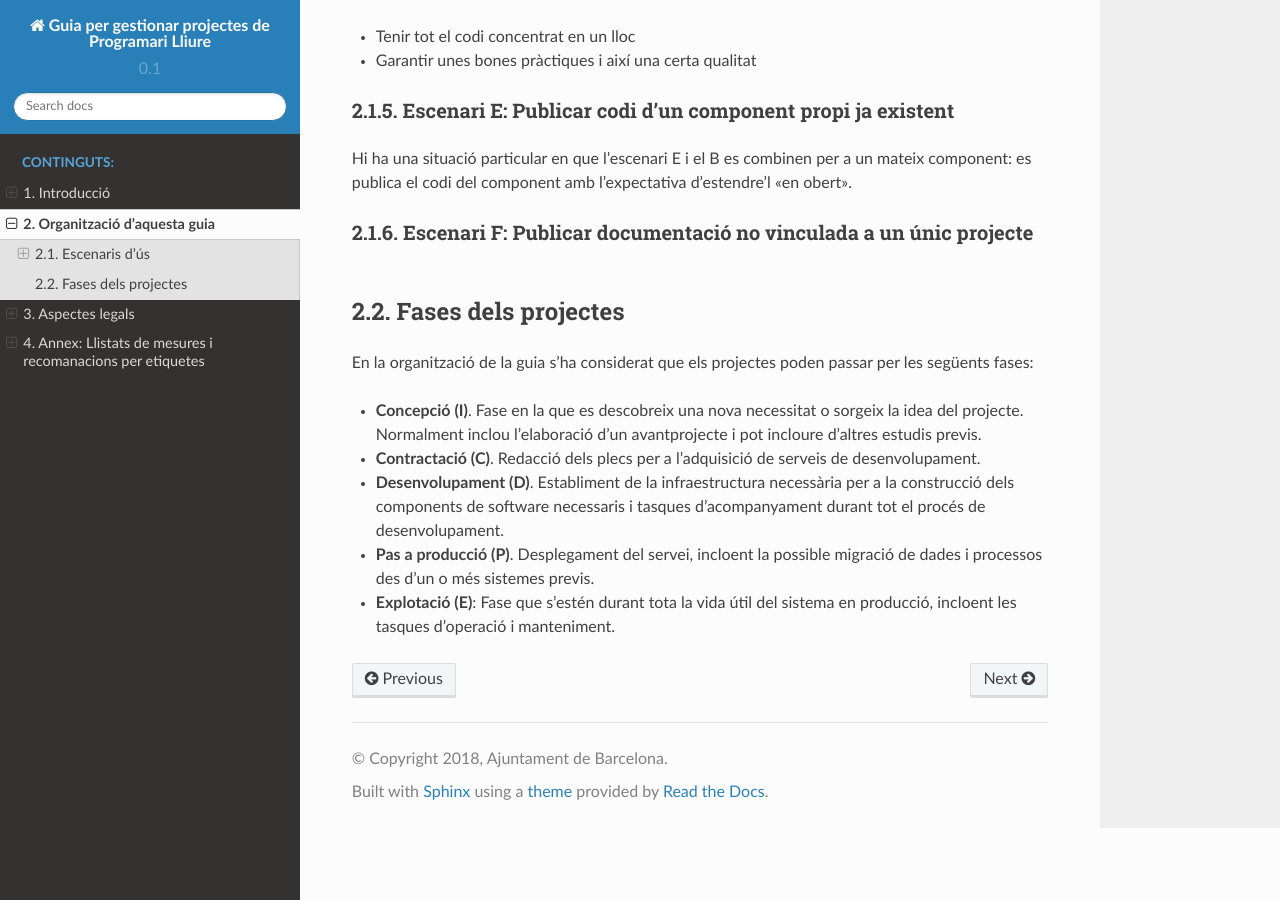
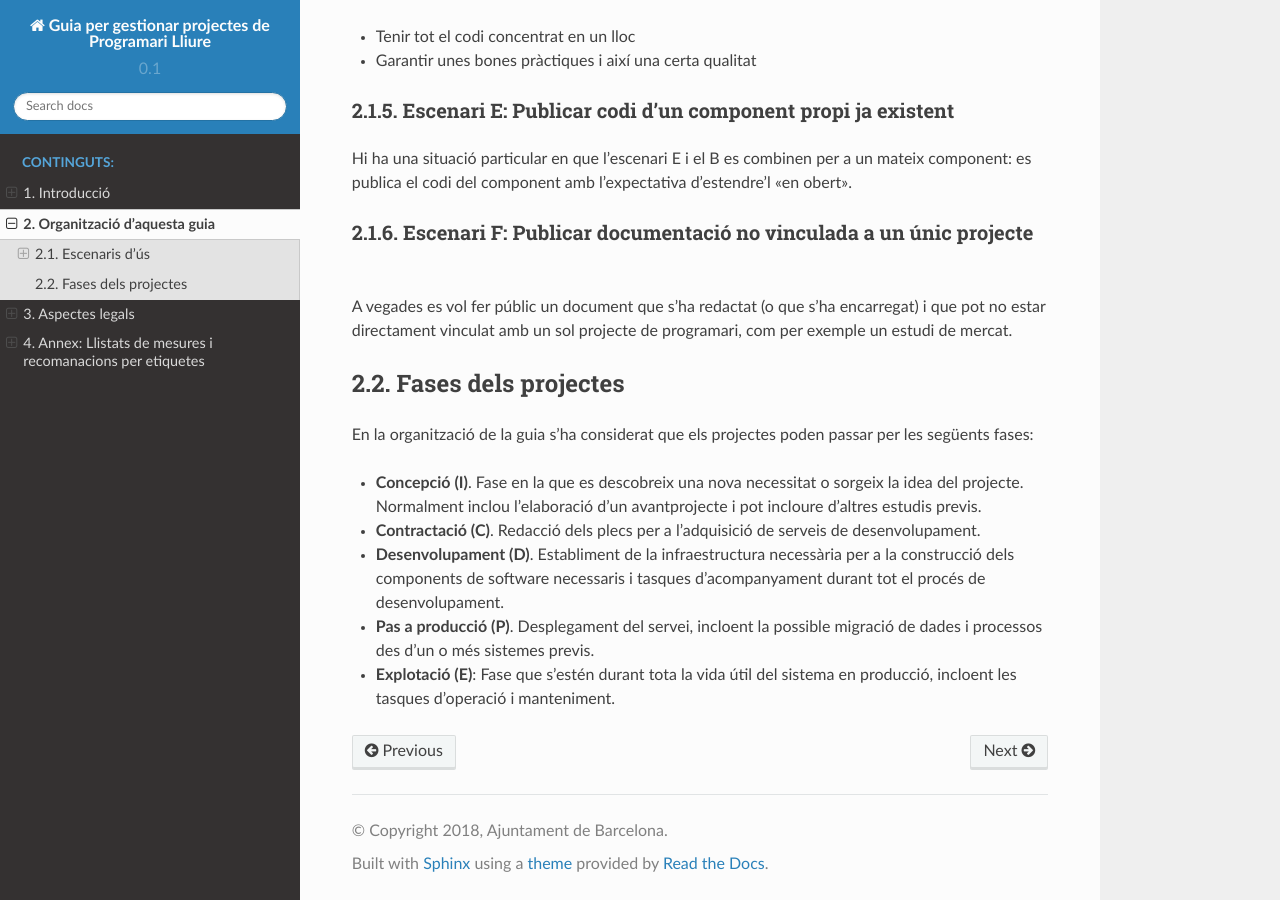
Before and after one commit to AjuntamentdeBarcelona/foss-guide-bcn-ca, a Sphinx documentation site: the page built from source/Organitzacio.rst, in a window 1280 px wide and 900 px high, scrolled down 3842 px. Built offline with Sphinx 7.4.7 and the Read the Docs theme 2.0.0, drawn with Linux system fonts in a browser that asks for light colours.

Commit message:
Explicar Escenari F

```diff
--- a/source/Organitzacio.rst
+++ b/source/Organitzacio.rst
@@ -222,6 +222,10 @@ d'estendre'l "en obert".
 Escenari F: |escenari-F|
 ------------------------
 
+A vegades es vol fer públic un document que s'ha redactat (o que s'ha
+encarregat) i que pot no estar directament vinculat amb un sol projecte de
+programari, com per exemple un estudi de mercat.
+
 Fases dels projectes
 ====================
 
```
